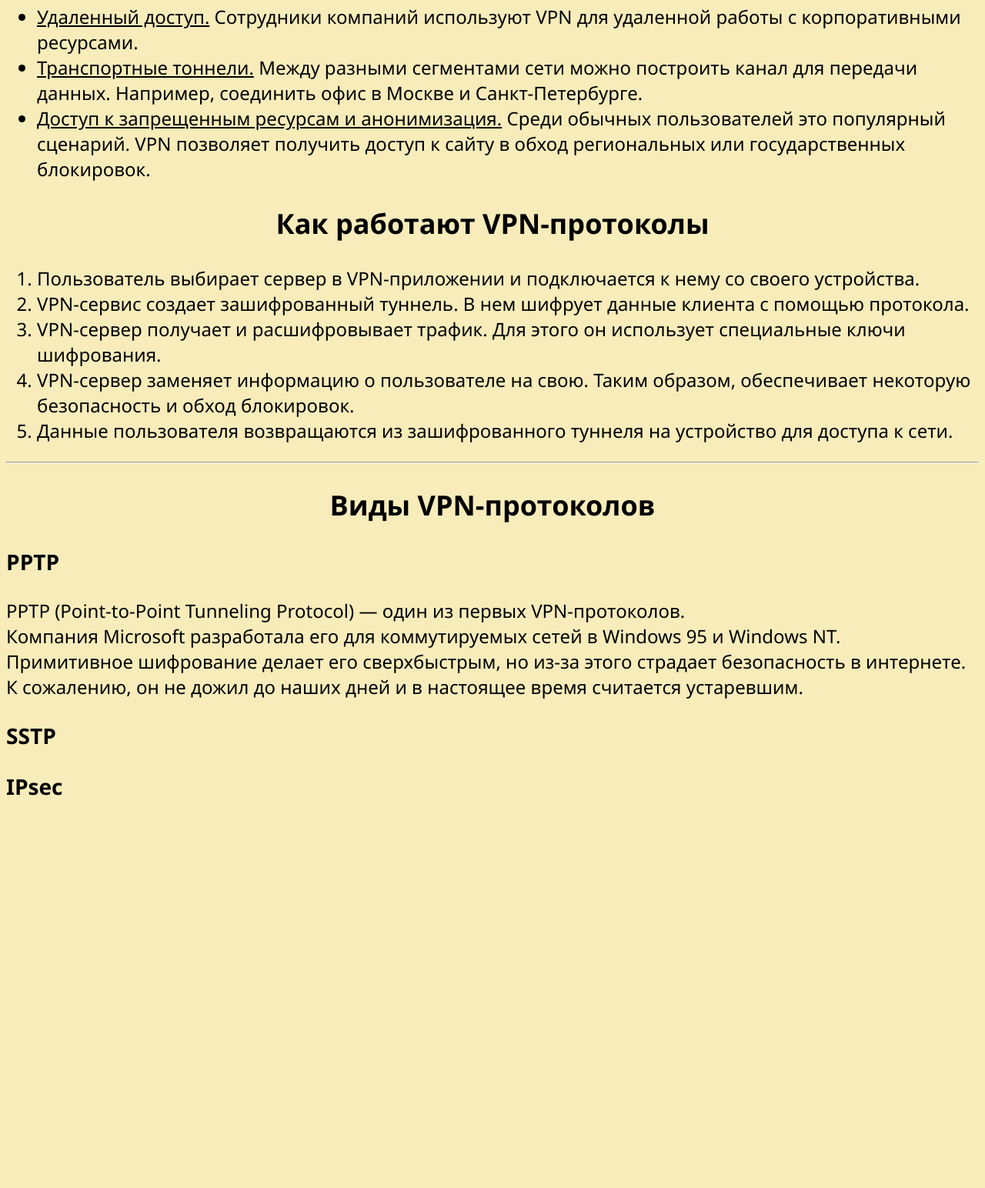
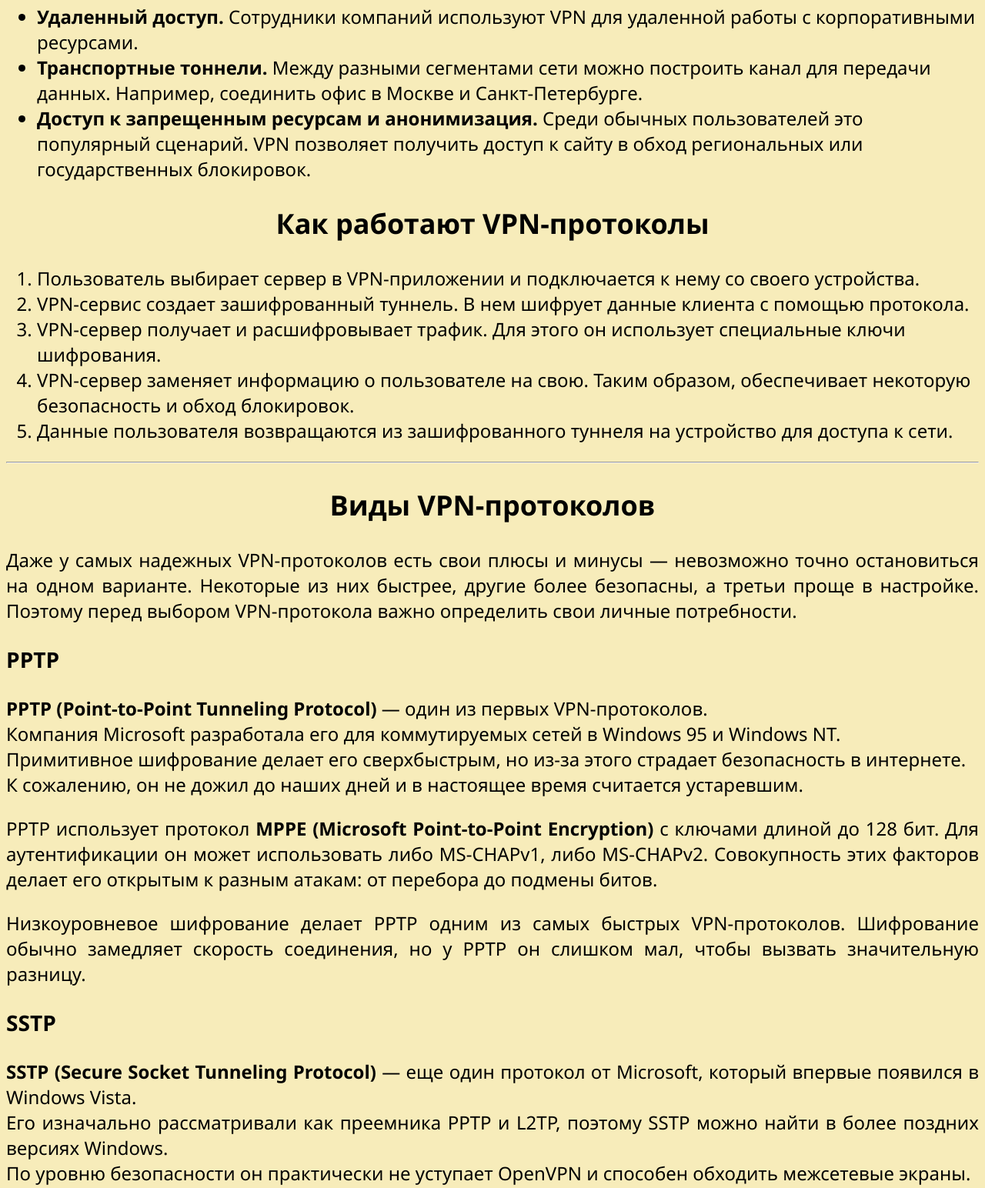
Before and after one commit to GroBoy/my_first_website, a plain HTML site: page index.html in a window 1280 px wide. Shown: the part 1640-3184 px from the top of the page at 77% size. Before the commit the page ends 2709 px from the top, so only its background shows below. Drawn offline with Linux system fonts and the light colour scheme.

Commit message:
Add files via upload

```diff
--- a/index.html
+++ b/index.html
@@ -18,9 +18,9 @@
     <p>По мере того, как компании переносят свои данные и приложения в облако, потребность в виртуальной частной сети (VPN) становится скорее необходимостью, чем опцией. В том числе из-за того, что мошенники стали целенаправленно атаковать российские компании. А последние — использовать разные способы для повышения <i>безопасности своей инфраструктуры.</i></p>
     <h2>Сценарии использования VPN</h2>
     <ul>
-        <li><u>Удаленный доступ.</u> Сотрудники компаний используют VPN для удаленной работы с корпоративными ресурсами.</li>
-        <li><u>Транспортные тоннели.</u> Между разными сегментами сети можно построить канал для передачи данных. Например, соединить офис в Москве и Санкт-Петербурге.</li>
-        <li><u>Доступ к запрещенным ресурсам и анонимизация.</u> Среди обычных пользователей это популярный сценарий. VPN позволяет получить доступ к сайту в обход региональных или государственных блокировок.</li>
+        <li><b>Удаленный доступ.</b> Сотрудники компаний используют VPN для удаленной работы с корпоративными ресурсами.</li>
+        <li><b>Транспортные тоннели.</b> Между разными сегментами сети можно построить канал для передачи данных. Например, соединить офис в Москве и Санкт-Петербурге.</li>
+        <li><b>Доступ к запрещенным ресурсам и анонимизация.</b> Среди обычных пользователей это популярный сценарий. VPN позволяет получить доступ к сайту в обход региональных или государственных блокировок.</li>
     </ul>
     <h2>Как работают VPN-протоколы</h2>
     <ol>
@@ -32,10 +32,15 @@
     </ol>
     <hr>
     <h2>Виды VPN-протоколов</h2>
+    <p>Даже у самых надежных VPN-протоколов есть свои плюсы и минусы — невозможно точно остановиться на одном варианте. Некоторые из них быстрее, другие более безопасны, а третьи проще в настройке. Поэтому перед выбором VPN-протокола важно определить свои личные потребности.</p>
     <h3>PPTP</h3>
-    <p>PPTP (Point-to-Point Tunneling Protocol) — один из первых VPN-протоколов. <br> Компания Microsoft разработала его для коммутируемых сетей в Windows 95 и Windows NT. <br> Примитивное шифрование делает его сверхбыстрым, но из-за этого страдает безопасность в интернете. <br> К сожалению, он не дожил до наших дней и в настоящее время считается устаревшим.</p>
+    <p><b>PPTP (Point-to-Point Tunneling Protocol)</b> — один из первых VPN-протоколов. <br> Компания Microsoft разработала его для коммутируемых сетей в Windows 95 и Windows NT. <br> Примитивное шифрование делает его сверхбыстрым, но из-за этого страдает безопасность в интернете. <br> К сожалению, он не дожил до наших дней и в настоящее время считается устаревшим.</p>
+    <p>PPTP использует протокол <b>MPPE (Microsoft Point-to-Point Encryption)</b> с ключами длиной до 128 бит. Для аутентификации он может использовать либо MS-CHAPv1, либо MS-CHAPv2. Совокупность этих факторов делает его открытым к разным атакам: от перебора до подмены битов.</p>
+    <p>Низкоуровневое шифрование делает PPTP одним из самых быстрых VPN-протоколов. Шифрование обычно замедляет скорость соединения, но у PPTP он слишком мал, чтобы вызвать значительную разницу.</p>
     <h3>SSTP</h3>
+    <p><b>SSTP (Secure Socket Tunneling Protocol)</b> — еще один протокол от Microsoft, который впервые появился в Windows Vista. <br> Его изначально рассматривали как преемника PPTP и L2TP, поэтому SSTP можно найти в более поздних версиях Windows. <br> По уровню безопасности он практически не уступает OpenVPN и способен обходить межсетевые экраны. </p>
     <h3>IPsec</h3>
+    <p></p>
   </section>
 </body>
 </html>
```
